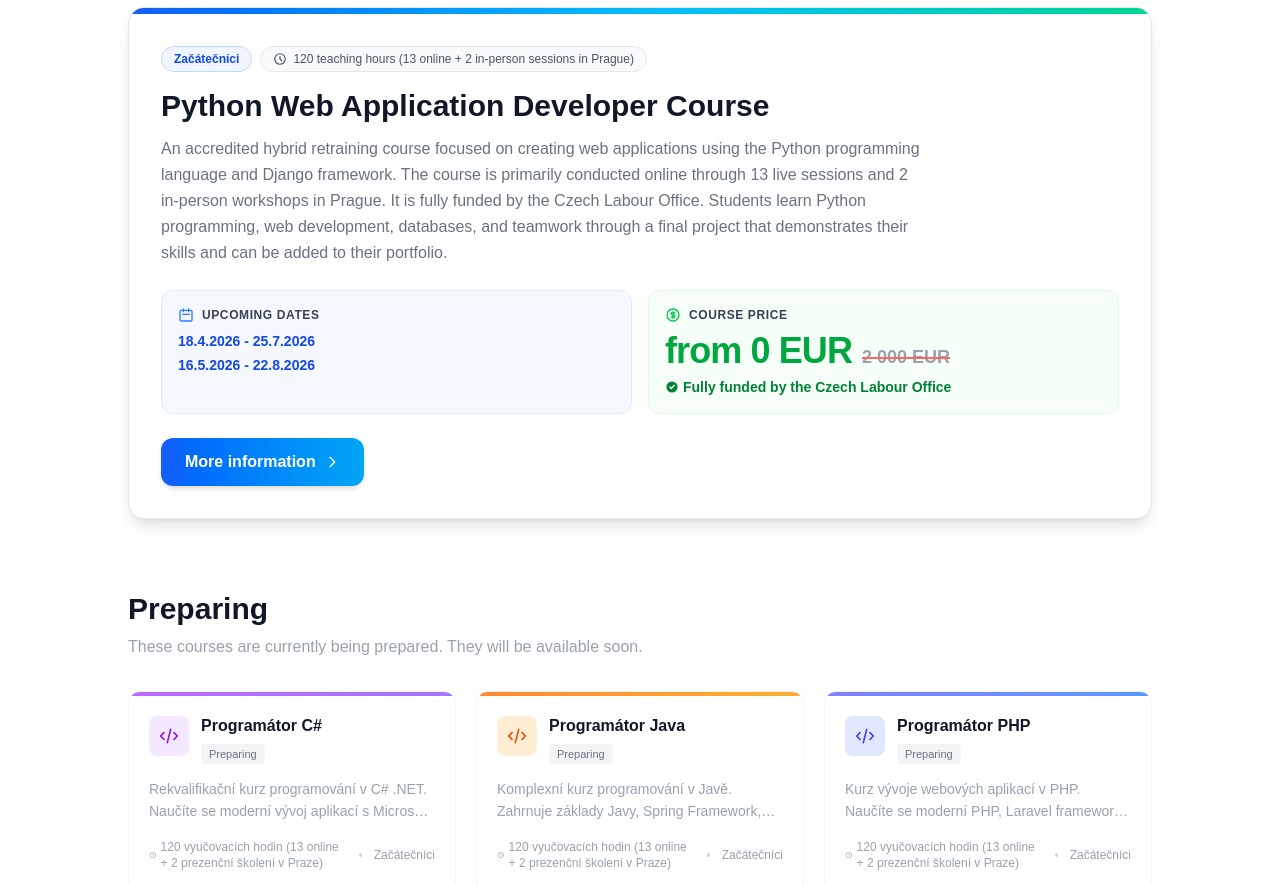
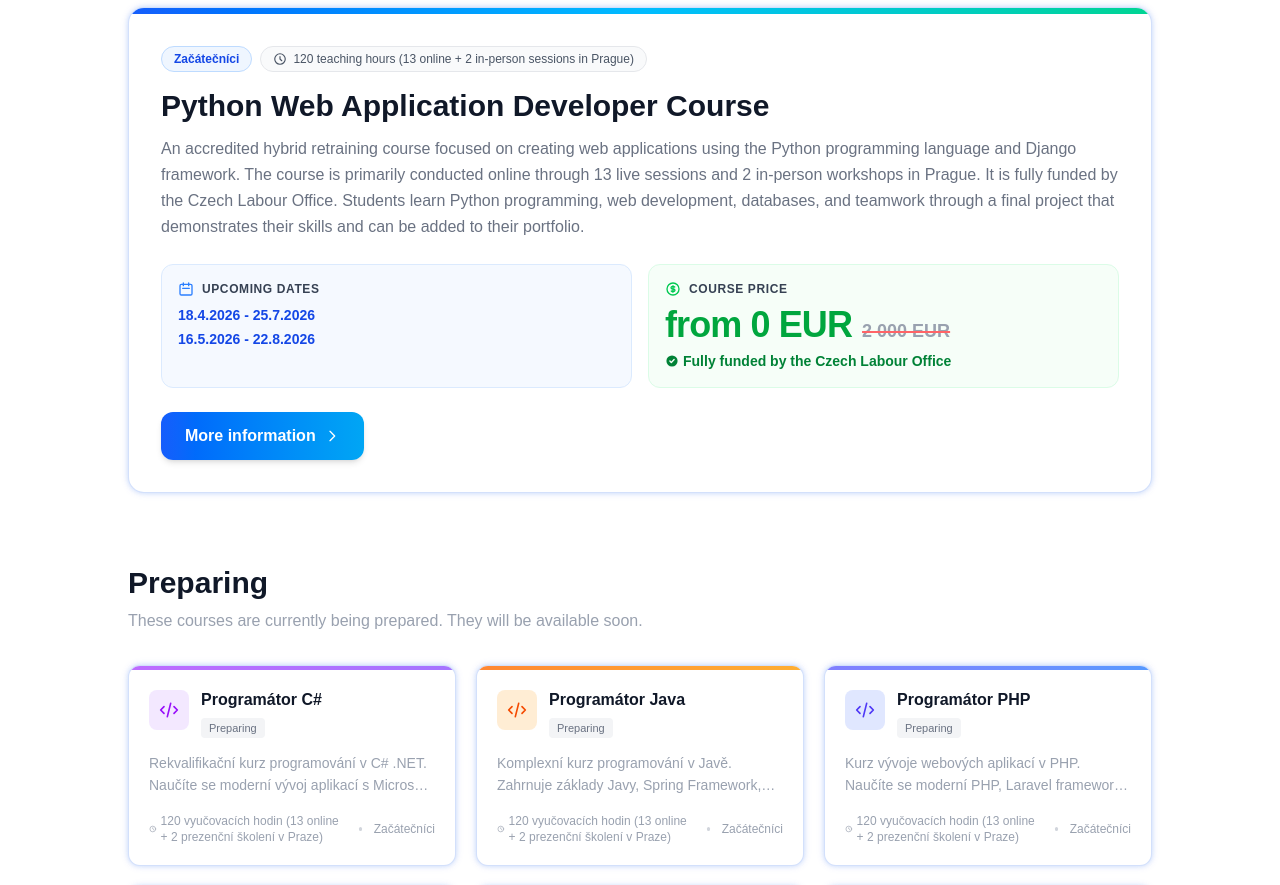
Before and after one commit to eXpansePi/expansepi, a Next.js app: page /en/kurzy in a window 1280 px wide. Shown: the part 380-1265 px from the top of the page. Built offline with nearby package versions, Linux system fonts and the light colour scheme; no server answers.

Commit message:
Add glow-box effect to course cards, bold accreditation text, full-width description

```diff
--- a/app/[lang]/kurzy/[slug]/page.tsx
+++ b/app/[lang]/kurzy/[slug]/page.tsx
@@ -274,7 +274,7 @@ export default async function CourseDetail({ params }: CourseDetailProps) {
             </div>
 
             {courseData.accreditation && (
-              <p className="text-sm sm:text-base text-gray-600 mb-4 italic">
+              <p className="text-sm sm:text-base text-gray-600 mb-4 italic font-bold">
                 {courseData.accreditation}
               </p>
             )}
--- a/app/[lang]/kurzy/components/CourseCard.tsx
+++ b/app/[lang]/kurzy/components/CourseCard.tsx
@@ -110,7 +110,21 @@ export default function CourseCard({ course, lang }: CourseCardProps) {
           ))}
         </div>
       )}
-      <p className="text-xs sm:text-sm text-gray-600 mb-3 leading-relaxed flex-grow">{course.description}</p>
+      {/* Description + Accreditation Logo */}
+      <div className="flex items-start gap-4 mb-3 flex-grow">
+        <p className="text-xs sm:text-sm text-gray-600 leading-relaxed flex-grow">{course.description}</p>
+        {course.accreditationLogo && (
+          <div className="flex-shrink-0 hidden sm:block">
+            <Image
+              src={course.accreditationLogo}
+              alt={course.accreditation || 'Accreditation'}
+              width={160}
+              height={80}
+              className="object-contain"
+            />
+          </div>
+        )}
+      </div>
       {course.status === 'active' ? (
         <Link
           href={getDetailRoutePath(lang as Language, 'courses', course.slug)}
--- a/app/[lang]/kurzy/page.tsx
+++ b/app/[lang]/kurzy/page.tsx
@@ -132,7 +132,7 @@ export default async function CoursesPage({ params }: CoursesPageProps) {
               {activeCourses.map(course => (
                 <article
                   key={course.slug}
-                  className="relative bg-white rounded-2xl border border-gray-200 shadow-lg overflow-hidden hover:shadow-xl transition-shadow duration-300"
+                  className="glow-box relative bg-white rounded-2xl shadow-lg overflow-hidden hover:shadow-xl transition-shadow duration-300"
                 >
                   {/* Top accent gradient */}
                   <div className="h-1.5 bg-gradient-to-r from-blue-600 via-sky-400 to-emerald-400" />
@@ -163,7 +163,7 @@ export default async function CoursesPage({ params }: CoursesPageProps) {
                     <h3 className="text-2xl sm:text-3xl font-bold text-gray-900 mb-3">{course.title}</h3>
 
                     {/* Description */}
-                    <p className="text-gray-500 text-sm sm:text-base leading-relaxed mb-6 max-w-3xl">
+                    <p className="text-gray-500 text-sm sm:text-base leading-relaxed mb-6">
                       {course.description}
                     </p>
 
@@ -249,7 +249,7 @@ export default async function CoursesPage({ params }: CoursesPageProps) {
                   return (
                     <article
                       key={course.slug}
-                      className="group bg-white rounded-xl border border-gray-100 overflow-hidden hover:shadow-lg hover:border-gray-200 transition-all duration-300 hover:-translate-y-0.5"
+                      className="glow-box group bg-white rounded-xl overflow-hidden hover:shadow-lg transition-all duration-300 hover:-translate-y-0.5"
                     >
                       {/* Accent bar */}
                       <div className={`h-1 bg-gradient-to-r ${color.accent} opacity-80 group-hover:opacity-100 transition-opacity`} />
--- a/data/courses.json
+++ b/data/courses.json
@@ -100,7 +100,8 @@
         ]
       }
     },
-    "status": "active"
+    "status": "active",
+    "accreditationLogo": "/msmt/msmt.jpg"
   },
   {
     "slug": "programator-csharp",
--- a/data/courses.ts
+++ b/data/courses.ts
@@ -72,6 +72,7 @@ function normalizeCourse(course: unknown, lang: string = 'cs'): Course | null {
           level: normalizeLevel(ld.level),
           status: obj.status as Course['status'],
           accreditation: typeof ld.accreditation === 'string' ? ld.accreditation : undefined,
+          accreditationLogo: typeof obj.accreditationLogo === 'string' ? obj.accreditationLogo as string : undefined,
           syllabus: Array.isArray(ld.syllabus) ? (ld.syllabus as string[]) : undefined,
           image: typeof ld.image === 'string' ? ld.image : undefined,
           funding: typeof ld.funding === 'string' ? ld.funding : undefined,
@@ -96,6 +97,7 @@ function normalizeCourse(course: unknown, lang: string = 'cs'): Course | null {
       level: normalizeLevel(obj.level),
       status: obj.status as Course['status'],
       accreditation: typeof obj.accreditation === 'string' ? obj.accreditation : undefined,
+      accreditationLogo: typeof obj.accreditationLogo === 'string' ? obj.accreditationLogo : undefined,
       syllabus: Array.isArray(obj.syllabus) ? (obj.syllabus as string[]) : undefined,
       image: typeof obj.image === 'string' ? obj.image : undefined,
     }
--- a/types/course.ts
+++ b/types/course.ts
@@ -52,6 +52,9 @@ export interface Course {
   /** Optional accreditation information */
   accreditation?: string
 
+  /** Optional accreditation logo image path */
+  accreditationLogo?: string
+
   /** Optional funding information */
   funding?: string
 
```
Also changed, not shown: public/msmt/msmt.jpg (added).
